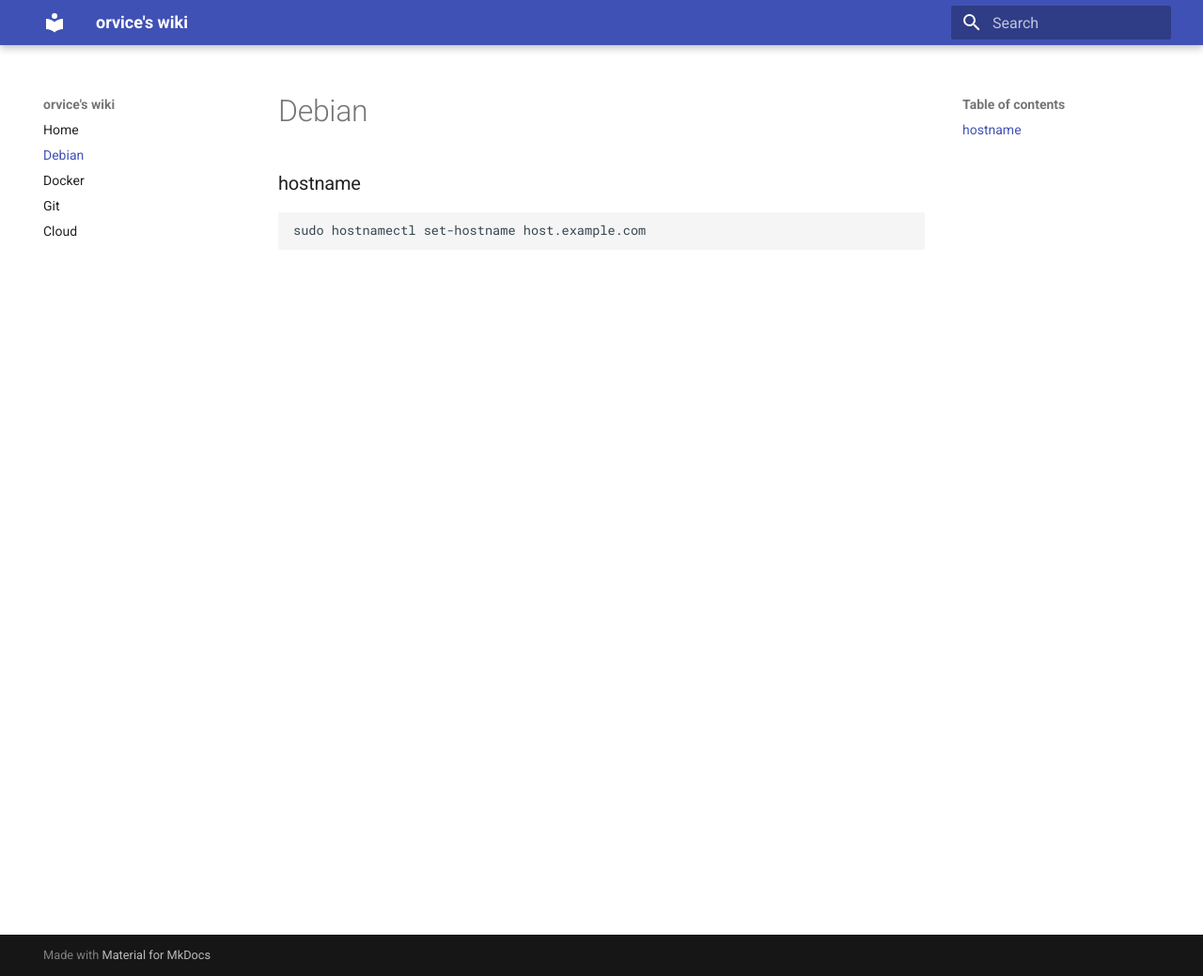
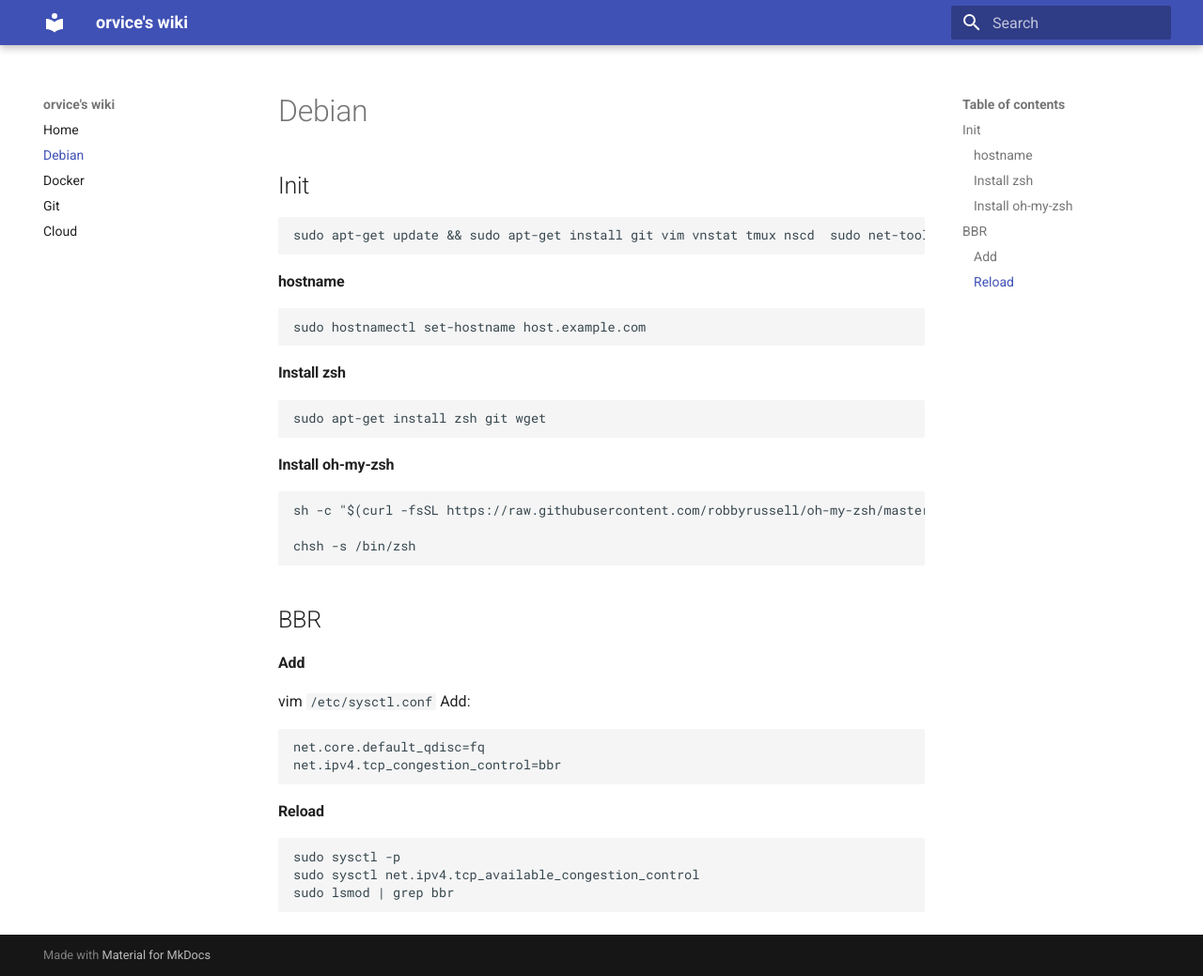
Before and after one commit to orvice/wiki, an MkDocs documentation site: the page built from docs/debian.md, in a window 1280 px wide and 1039 px high. Shown: the whole window at 94% size. Built offline with MkDocs 1.6.1 and Material for MkDocs 9.7.7, drawn with Linux system fonts in a browser that asks for light colours; old or Windows-style settings are respelled for this version of MkDocs.

Commit message:
add debian init,bbr

````diff
--- a/docs/debian.md
+++ b/docs/debian.md
@@ -1,8 +1,48 @@
 # Debian
 
 
-### hostname
+## Init
+
+```
+sudo apt-get update && sudo apt-get install git vim vnstat tmux nscd  sudo net-tools zsh
+```
+
+
+#### hostname
 
 ```
 sudo hostnamectl set-hostname host.example.com
 ```
+
+
+####  Install zsh
+```
+sudo apt-get install zsh git wget
+```
+
+#### Install oh-my-zsh
+```
+sh -c "$(curl -fsSL https://raw.githubusercontent.com/robbyrussell/oh-my-zsh/master/tools/install.sh)"
+
+chsh -s /bin/zsh
+```
+
+
+
+## BBR
+
+#### Add
+vim `/etc/sysctl.conf` Add:
+
+```
+net.core.default_qdisc=fq
+net.ipv4.tcp_congestion_control=bbr
+```
+
+#### Reload
+
+```
+sudo sysctl -p
+sudo sysctl net.ipv4.tcp_available_congestion_control
+sudo lsmod | grep bbr
+```
````
